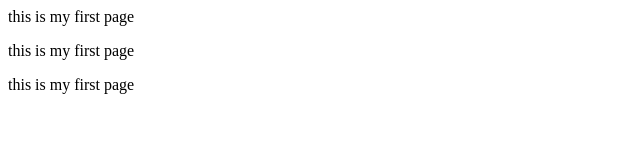
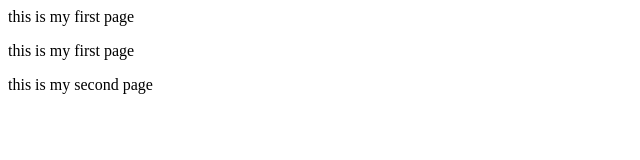
Before and after one commit to PranavPatil1909/sample, a plain HTML site: page index.html in a window 1280 px wide. Shown: the full height of the page, 0-640 px from the left. Drawn offline with Linux system fonts and the light colour scheme.

Commit message:
3rd line modified

```diff
--- a/index.html
+++ b/index.html
@@ -1,3 +1,3 @@
 <p>this is my first page</p>
 <p>this is my first page</p>
-<p>this is my first page</p>
+<p>this is my second page</p>
```
